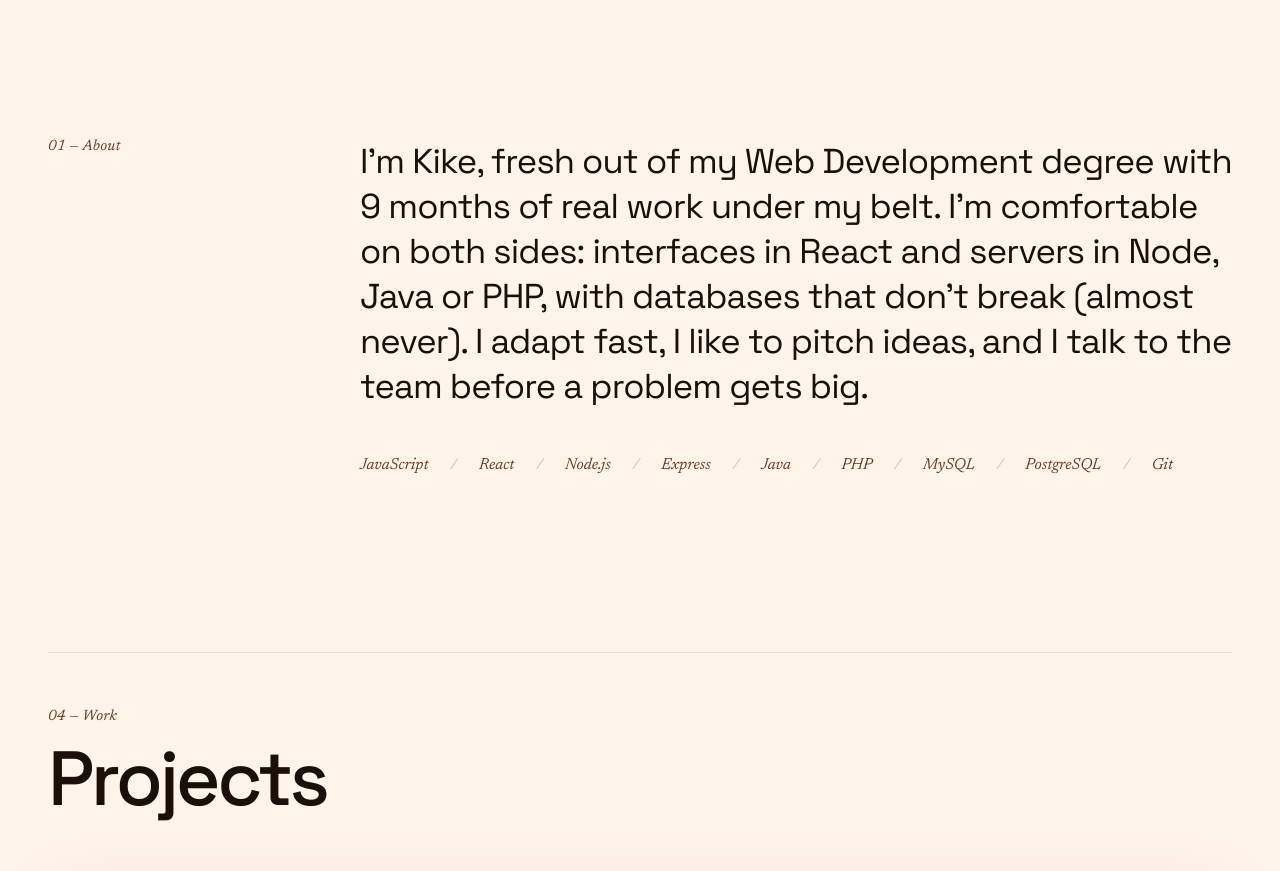
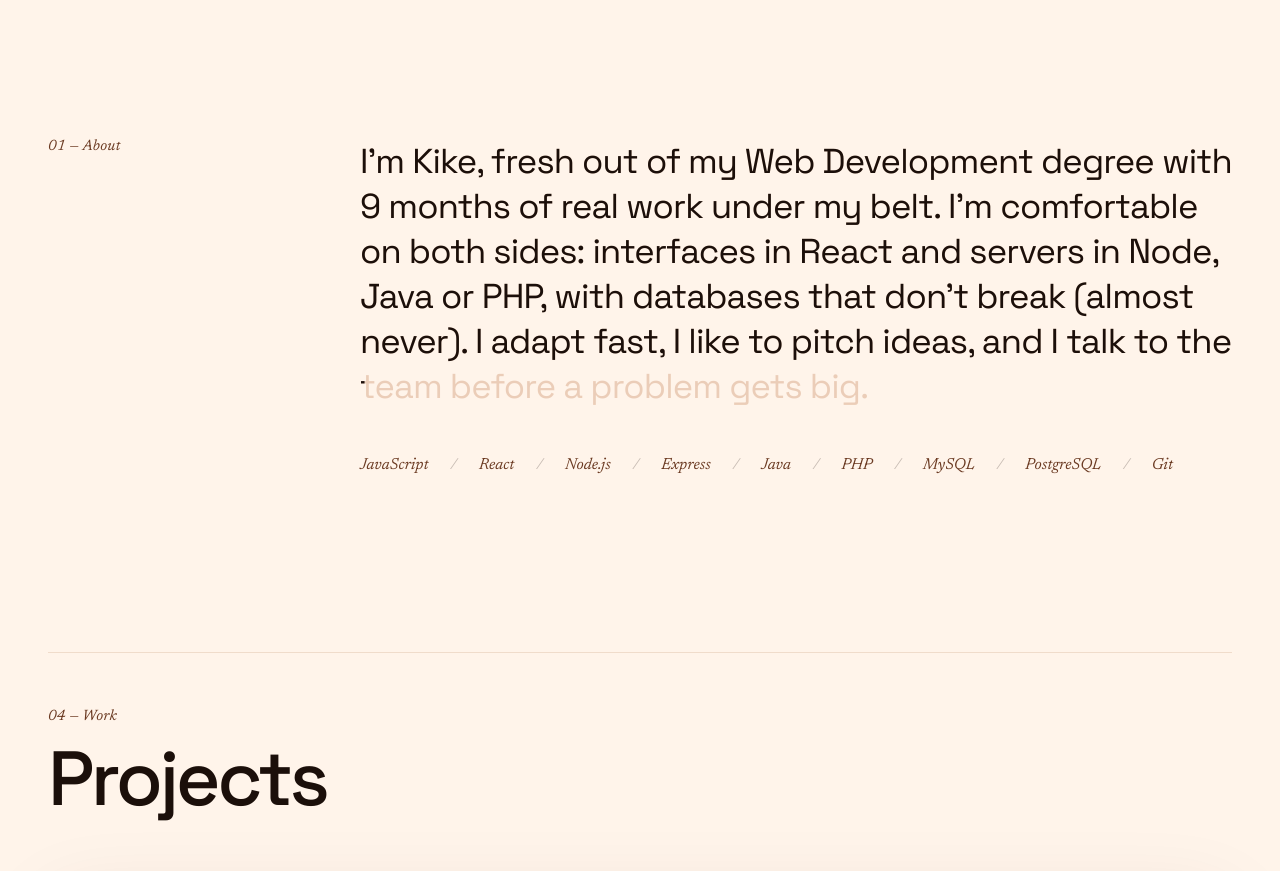
Before and after one commit to kikebeses/portfolio, a React (Vite) app: page / in a window 1280 px wide. Shown: the part 840-1711 px from the top of the page. Built offline with nearby package versions, Linux system fonts and the light colour scheme.

Commit message:
feat(about): rellena el texto de presentación a medida que se hace scroll

```diff
--- /dev/null
+++ b/src/hooks/useTextFill.ts
@@ -0,0 +1,24 @@
+import { useReducedMotion, useScroll, useTransform } from 'framer-motion'
+import { useRef } from 'react'
+
+const FILLED = '100% 100%, 100% 100%'
+
+/**
+ * "Text fill" effect from the design: the text turns from the fill-base colour
+ * to ink while it scrolls through the viewport. It starts when the block's top
+ * reaches 80% of the viewport and completes when its bottom reaches the middle.
+ *
+ * Put `ref` on the block and `style` on an inline element inside it that paints
+ * two background layers (ink over fill-base) clipped to the text.
+ */
+export function useTextFill<T extends HTMLElement>() {
+  const ref = useRef<T>(null)
+  const reduceMotion = useReducedMotion()
+  const { scrollYProgress } = useScroll({ target: ref, offset: ['start 0.8', 'end 0.5'] })
+  const backgroundSize = useTransform(
+    scrollYProgress,
+    (p) => `${(p * 100).toFixed(2)}% 100%, 100% 100%`,
+  )
+
+  return { ref, style: { backgroundSize: reduceMotion ? FILLED : backgroundSize } }
+}
--- a/src/sections/About.tsx
+++ b/src/sections/About.tsx
@@ -1,10 +1,13 @@
+import { motion } from 'framer-motion'
 import { useTranslation } from 'react-i18next'
 import Reveal from '../components/Reveal'
 import SectionLayout from '../components/SectionLayout'
 import { skills } from '../data/skills'
+import { useTextFill } from '../hooks/useTextFill'
 
 function About() {
   const { t } = useTranslation()
+  const fill = useTextFill<HTMLParagraphElement>()
 
   return (
     <SectionLayout
@@ -13,7 +16,15 @@ function About() {
       className="py-[clamp(96px,14vw,180px)]"
       contentClassName="max-w-225"
     >
-      <p className="text-lead text-pretty">{t('about.text')}</p>
+      <p ref={fill.ref} className="text-lead text-pretty">
+        {/* Inline on purpose: the fill flows line by line across the wrapped text */}
+        <motion.span
+          style={fill.style}
+          className="bg-[linear-gradient(var(--ink),var(--ink)),linear-gradient(var(--fill-base),var(--fill-base))] bg-clip-text bg-no-repeat text-transparent"
+        >
+          {t('about.text')}
+        </motion.span>
+      </p>
       <Reveal className="mt-12">
         <ul
           aria-label={t('about.skillsLabel')}
```
